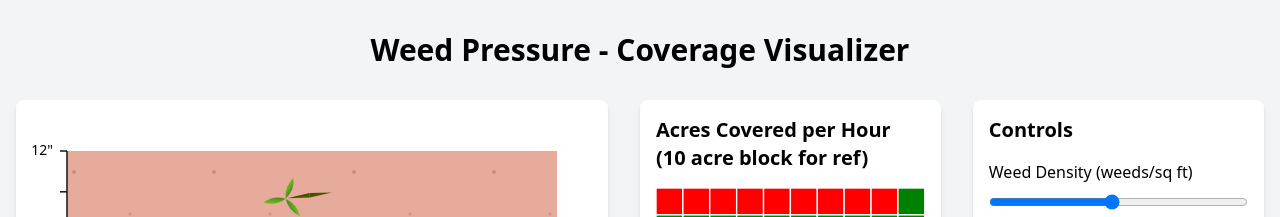
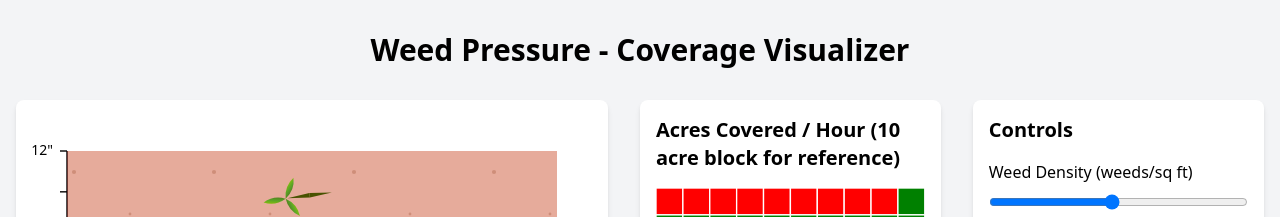
Before and after one commit to Bryson-maka/coverage_visualizer, a plain HTML site: page index.html in a window 1280 px wide. Shown: the top 217 px of the page. Drawn offline with nearby package versions, Linux system fonts and the light colour scheme.

Commit message:
silly label stuff

```diff
--- a/index.html
+++ b/index.html
@@ -25,7 +25,7 @@
                 </svg>
             </div>
             <div class="w-full md:w-1/3 bg-white rounded-lg shadow-md p-4 mb-4">
-                <h2 class="text-xl font-semibold mb-4">Acres Covered per Hour        (10 acre block for ref)</h2>
+                <h2 class="text-xl font-semibold mb-4">Acres Covered / Hour (10 acre block for reference)</h2>
                 <svg id="acres-view" viewBox="0 0 200 200" class="w-full h-auto">
                     <!-- Acres visualization will be added here by JavaScript -->
                 </svg>
```
